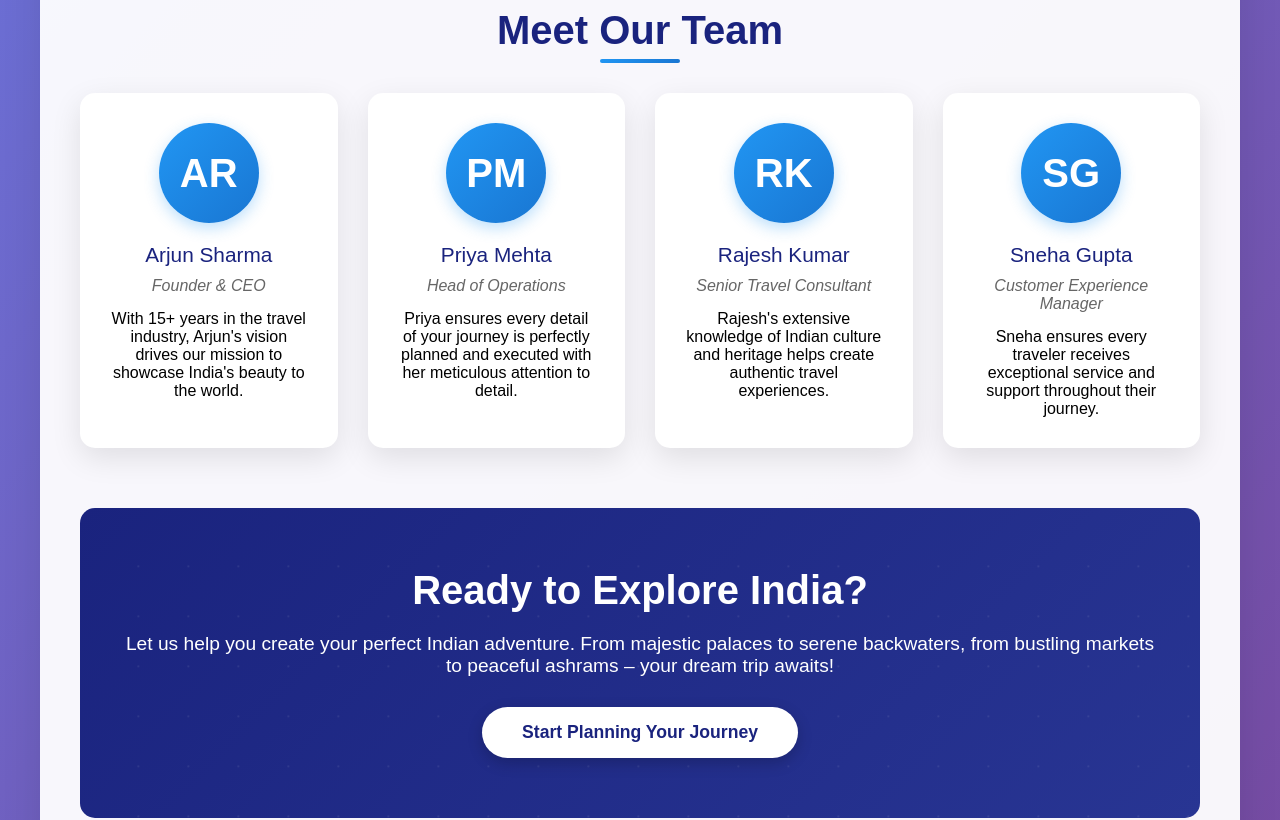
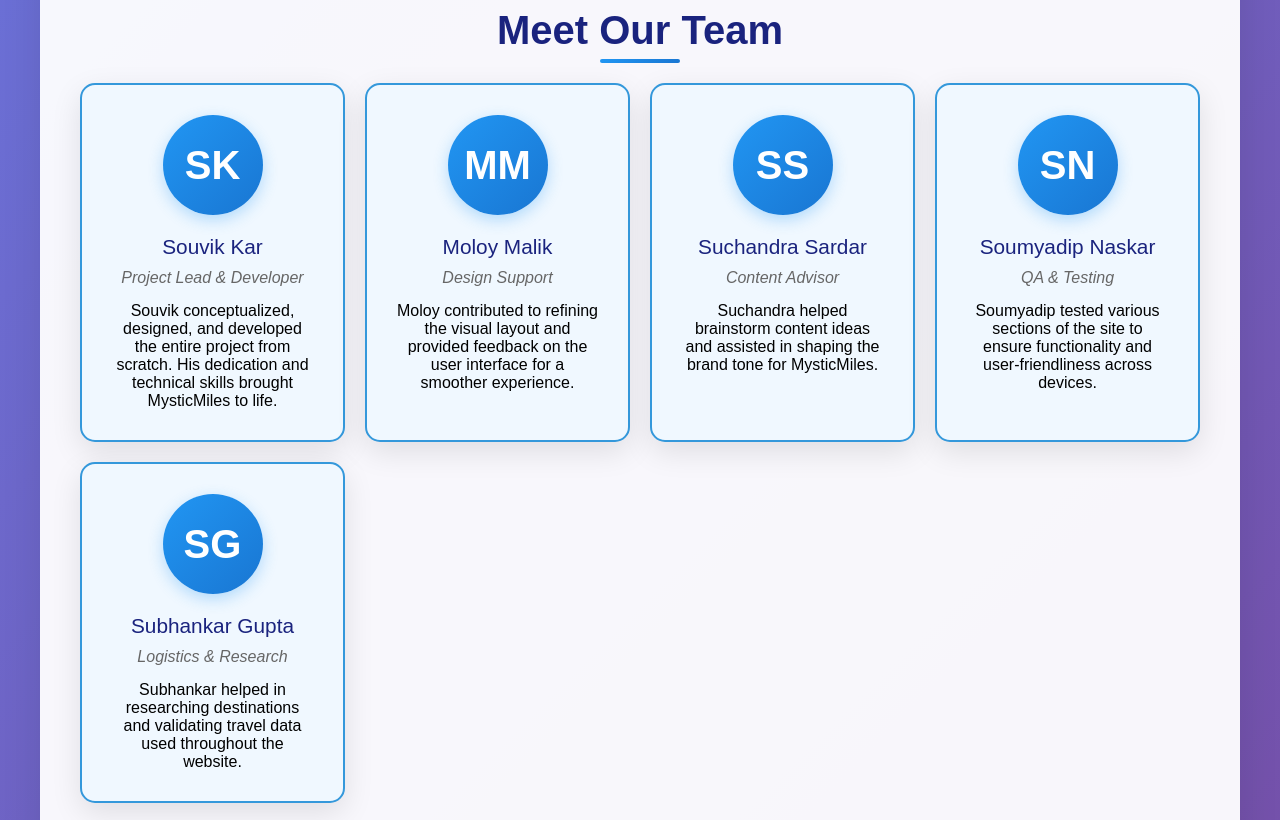
Before and after one commit to Souvik2362/MysticMiles, a plain HTML site: page about_us.html in a window 1280 px wide. Shown: the part 1040-1860 px from the top of the page. Drawn offline with Linux system fonts and the light colour scheme.

Commit message:
Add files via upload

```diff
--- a/about_us.css
+++ b/about_us.css
@@ -158,10 +158,11 @@
 
 .team-grid {
     display: grid;
-            grid-template-columns: repeat(auto-fit, minmax(250px, 1fr));
-            gap: 30px;
-            margin-top: 40px;
+    grid-template-columns: repeat(auto-fit, minmax(220px, 1fr));
+    gap: 20px;
+    margin-top: 20px;
 }
+
 
 .team-card {
     background: white;
@@ -169,9 +170,14 @@
     padding: 30px;
     text-align: center;
     box-shadow: 0 10px 30px rgba(0,0,0,0.1);
-            transition: transform 0.3s ease;
+    transition: transform 0.3s ease, box-shadow 0.3s ease;
     position: relative;
     overflow: hidden;
+}
+
+.team-card.lead {
+    border: 2px solid #3498db;
+    background-color: #f0f8ff;
 }
 
 .team-card::before {
@@ -190,8 +196,11 @@
 }
 
 .team-card:hover {
-            transform: translateY(-5px);
+    transform: scale(1.03);
+    transition: transform 0.3s ease;
+    box-shadow: 0 4px 12px rgba(0, 0, 0, 0.2);
 }
+
 
 .team-avatar {
     width: 100px;
--- a/about_us.html
+++ b/about_us.html
@@ -65,29 +65,35 @@
             <div class="section">
                 <h2>Meet Our Team</h2>
                 <div class="team-grid">
-                    <div class="team-card">
-                        <div class="team-avatar">AR</div>
-                        <div class="team-name">Arjun Sharma</div>
-                        <div class="team-role">Founder & CEO</div>
-                        <p>With 15+ years in the travel industry, Arjun's vision drives our mission to showcase India's beauty to the world.</p>
+                    <div class="team-card lead">
+                        <div class="team-avatar">SK</div>
+                        <div class="team-name">Souvik Kar</div>
+                        <div class="team-role">Project Lead & Developer</div>
+                        <p>Souvik conceptualized, designed, and developed the entire project from scratch. His dedication and technical skills brought MysticMiles to life.</p>
                     </div>
-                    <div class="team-card">
-                        <div class="team-avatar">PM</div>
-                        <div class="team-name">Priya Mehta</div>
-                        <div class="team-role">Head of Operations</div>
-                        <p>Priya ensures every detail of your journey is perfectly planned and executed with her meticulous attention to detail.</p>
+                    <div class="team-card lead">
+                        <div class="team-avatar">MM</div>
+                        <div class="team-name">Moloy Malik</div>
+                    <div class="team-role">Design Support</div>
+                        <p>Moloy contributed to refining the visual layout and provided feedback on the user interface for a smoother experience.</p>
                     </div>
-                    <div class="team-card">
-                        <div class="team-avatar">RK</div>
-                        <div class="team-name">Rajesh Kumar</div>
-                        <div class="team-role">Senior Travel Consultant</div>
-                        <p>Rajesh's extensive knowledge of Indian culture and heritage helps create authentic travel experiences.</p>
+                    <div class="team-card lead">
+                        <div class="team-avatar">SS</div>
+                        <div class="team-name">Suchandra Sardar</div>
+                        <div class="team-role">Content Advisor</div>
+                        <p>Suchandra helped brainstorm content ideas and assisted in shaping the brand tone for MysticMiles.</p>
                     </div>
-                    <div class="team-card">
+                    <div class="team-card lead">
+                        <div class="team-avatar">SN</div>
+                        <div class="team-name">Soumyadip Naskar</div>
+                        <div class="team-role">QA & Testing</div>
+                        <p>Soumyadip tested various sections of the site to ensure functionality and user-friendliness across devices.</p>
+                    </div>
+                    <div class="team-card lead">
                         <div class="team-avatar">SG</div>
-                        <div class="team-name">Sneha Gupta</div>
-                        <div class="team-role">Customer Experience Manager</div>
-                        <p>Sneha ensures every traveler receives exceptional service and support throughout their journey.</p>
+                        <div class="team-name">Subhankar Gupta</div>
+                        <div class="team-role">Logistics & Research</div>
+                        <p>Subhankar helped in researching destinations and validating travel data used throughout the website.</p>
                     </div>
                 </div>
             </div>
```
Lines whose indentation alone changed are shown as unchanged.
